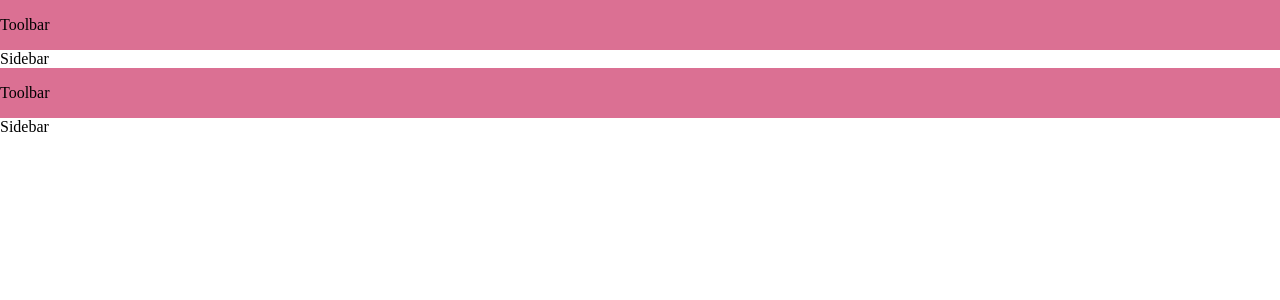
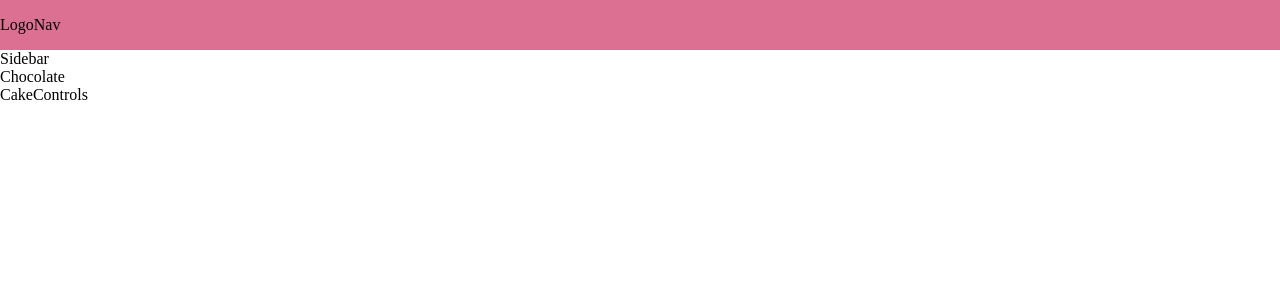
Before and after one commit to Aiperi-Amankulova/cake-builder, a React (Create React App) app: page / in a window 1280 px wide. Shown: the top 300 px of the page. Built offline with nearby package versions, Linux system fonts and the light colour scheme.

Commit message:
Add basic styling

```diff
--- a/src/App.js
+++ b/src/App.js
@@ -1,18 +1,17 @@
 import React from 'react';
 import './App.css';
 import Layout from './components/Layout/Layout';
+import CakeBuilder from './containers/CakeBuilder/CakeBuilder';
 
 
-export default ( {children} ) => {
+
+export default () => {
   return (
-    <div className="App">
+    <div className= "App">
       <Layout>
-        Cake Builder
+         <CakeBuilder/>
       </Layout>
-      <Layout>
-         Drawer
-      </Layout>
-        {children}
+
     </div>
   );
 }
--- /dev/null
+++ b/src/components/CakeBuilder/Сhocolate/Сhocolate.js
@@ -0,0 +1,10 @@
+import React from 'react';
+import classes from './Chocolate.module.css';
+
+export default () => {
+    return (
+      <div className= { classes.Chocolate }>
+        Chocolate
+      </div>
+    );
+  }
--- a/src/components/Layout/Layout.js
+++ b/src/components/Layout/Layout.js
@@ -1,12 +1,15 @@
 import React from 'react';
 import Toolbar from '../Toolbar/Toolbar';
 import Drawer from '../Drawer/Drawer';
+import classes from './Layout.module.css';
 
-export default () => {
+export default ({children}) => {
     return (
-      <div className="Layout">
+      <div className= {classes.Layout}>
        <Toolbar/>
        <Drawer/>
+       {children}
       </div>
+
     );
   }
--- a/src/components/Layout/Logo/Logo.js
+++ b/src/components/Layout/Logo/Logo.js
@@ -1,10 +1,10 @@
 import React from 'react';
-import logoCss from './Logo.module.css';
+import classes from './Logo.module.css';
 
 export default () => {
     return (
-      <div className= { logoCss.Logo}>
-
+      <div className= { classes.Logo}>
+      Logo
       </div>
     );
   }
--- /dev/null
+++ b/src/components/Toolbar/Nav/Nav.js
@@ -0,0 +1,10 @@
+import React from 'react';
+import classes from './Nav.module.css';
+
+export default () => {
+    return (
+      <div className= { classes.Nav}>
+       Nav
+      </div>
+    );
+  }
--- a/src/components/Toolbar/Toolbar.js
+++ b/src/components/Toolbar/Toolbar.js
@@ -1,11 +1,13 @@
 import React from 'react';
-import toolbarCss from './Toolbar.module.css';
+import classes from './Toolbar.module.css';
+import Logo from '../Layout/Logo/Logo';
+import Nav from './Nav/Nav';
 
 export default () => {
     return (
-      <div className= {toolbarCss.Toolbar}>
-
-      Toolbar
+      <div className= { classes.Toolbar}>
+       <Logo/>
+       <Nav/>
       </div>
     );
   }
--- /dev/null
+++ b/src/containers/CakeBuilder/CakeBuilder.js
@@ -0,0 +1,12 @@
+import React, { Children } from 'react';
+import Chocolate from  '../../components/CakeBuilder/Сhocolate/Сhocolate';
+import classes from './CakeBuilder.module.css';
+
+export default () => {
+    return (
+      <div className= { classes.CakeBuilder }>
+      <Chocolate />
+      CakeControls
+      </div>
+    );
+  }
```
Also changed, not shown: src/components/CakeBuilder/Сhocolate/Chocolate.module.css (added), src/components/Layout/Layout.module.css (added), src/components/Toolbar/Nav/Nav.module.css (added), src/containers/CakeBuilder/CakeBuilder.module.css (added).
